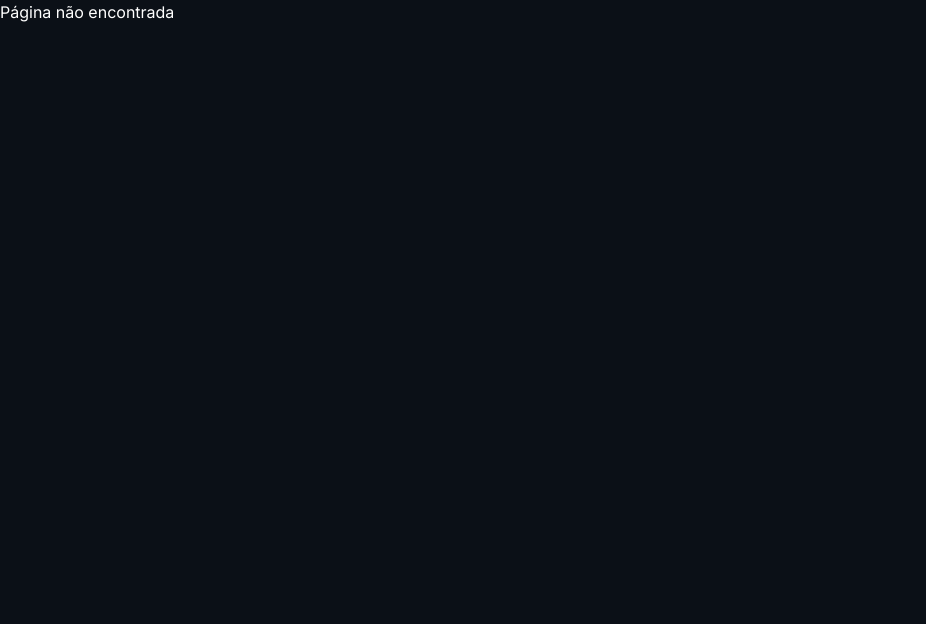
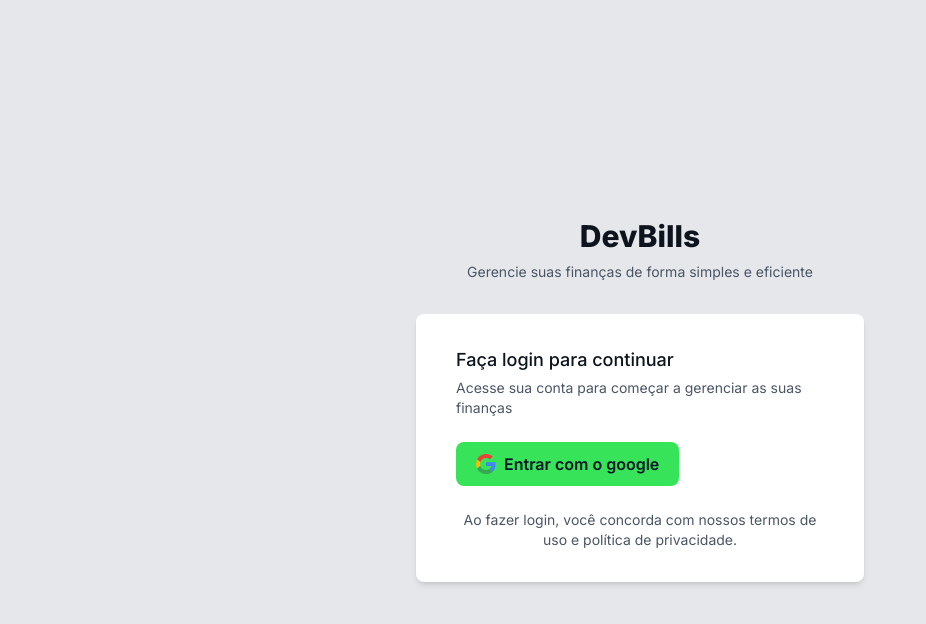
Before and after one commit to OzielCosta-Dev/Devbills-interface, a React (Vite) app: page /login in a window 1280 px wide. Shown: the top 624 px of the page, without its empty margins (0-926 px from the left). Built offline with nearby package versions, Linux system fonts and the light colour scheme.

Commit message:
criado-tela-login

```diff
--- a/package.json
+++ b/package.json
@@ -11,6 +11,7 @@
   },
   "dependencies": {
     "@tailwindcss/vite": "^4.3.3",
+    "lucide-react": "^1.32.0",
     "react": "^19.2.8",
     "react-dom": "^19.2.8",
     "react-router": "^8.3.0",
--- a/src/components/Button.tsx
+++ b/src/components/Button.tsx
@@ -1,4 +1,7 @@
 import type { ButtonHTMLAttributes, ReactNode } from "react";
+
+
+
 
 type ButtonVariants =
 	| "primary"
--- /dev/null
+++ b/src/components/GoogleLoginButton.tsx
@@ -0,0 +1,40 @@
+import Button from "./Button";
+
+interface GoogleLoginProps {
+	isLoading: boolean;
+	onClick: () => void;
+}
+
+const GoogleLoginButton = ({ isLoading, onClick }: GoogleLoginProps) => {
+	return (
+		<Button
+			onClick={onClick}
+			isLoading={isLoading}
+			fullWidth
+			className="flex items-center justify-center"
+			type="button"
+		>
+			<svg className="h-5 w-5 mr-2" aria-hidden="true" viewBox="0 0 24 24">
+				<path
+					d="M12.0003 4.75C13.7703 4.75 15.3553 5.36 16.6053 6.45L20.0303 3.02C17.9502 1.15 15.2353 0 12.0003 0C7.31031 0 3.25531 2.69 1.28931 6.61L5.27031 9.7C6.21531 6.86 8.87031 4.75 12.0003 4.75Z"
+					fill="#EA4335"
+				/>
+				<path
+					d="M23.49 12.27C23.49 11.48 23.42 10.73 23.3 10H12V14.51H18.47C18.18 15.99 17.33 17.25 16.07 18.1L19.93 21.19C22.19 19.09 23.49 15.94 23.49 12.27Z"
+					fill="#4285F4"
+				/>
+				<path
+					d="M5.27 14.3C5.02 13.57 4.89 12.8 4.89 12C4.89 11.2 5.03 10.43 5.27 9.7L1.29 6.61C0.471 8.24 0 10.06 0 12C0 13.94 0.471 15.76 1.29 17.39L5.27 14.3Z"
+					fill="#FBBC05"
+				/>
+				<path
+					d="M12.0004 24C15.2404 24 17.9654 22.94 19.9354 21.19L16.0704 18.1C15.0004 18.81 13.6204 19.25 12.0004 19.25C8.8704 19.25 6.2154 17.14 5.2704 14.3L1.2894 17.39C3.2554 21.31 7.3104 24 12.0004 24Z"
+					fill="#34A853"
+				/>
+			</svg>
+			Entrar com o google
+		</Button>
+	);
+};
+
+export default GoogleLoginButton;
--- a/src/pages/Home.tsx
+++ b/src/pages/Home.tsx
@@ -1,10 +1,105 @@
+import { CreditCard, List, TrendingUp, Wallet } from "lucide-react";
+import type { JSX } from "react";
 import Button from "../components/Button";
 
+interface Feature {
+	icon: JSX.Element;
+	title: string;
+	description: string;
+}
+
 const Home = () => {
+	const features: ReadonlyArray<Feature> = [
+		{
+			icon: <Wallet className="w-8 h-8 text-primary-700" />,
+			title: "Controle Financeiro",
+			description:
+				"Monitore suas despesas e receitas em um só lugar, com uma interface intuitiva e fácil de usar.",
+		},
+		{
+			icon: <TrendingUp className="w-8 h-8 text-primary-700" />,
+			title: "Relatórios",
+			description:
+				"Visualize graficamente seus gastos e entenda para onde seu dinheiro está indo.",
+		},
+		{
+			icon: <List className="w-8 h-8 text-primary-700" />,
+			title: "Categorias Personalizadas",
+			description:
+				"Organize suas transações em categorias para melhor análise.",
+		},
+		{
+			icon: <CreditCard className="w-8 h-8 text-primary-700" />,
+			title: "Transações Ilimitadas",
+			description:
+				"Adicione quantas transações quiser e mantenha um histórico completo de suas finanças.",
+		},
+	];
 	return (
-		<div>
-			<h2>Home</h2>
-			<Button variant="outline" isLoading>Clique em Mim</Button>
+		<div className="bg-gray-950 min-h-screen">
+			<div className="container-app">
+				<section className="py-12 md:py-20">
+					<div className="grid grid-cols-1 md:grid-cols-2 gap-12 items-center">
+						<div>
+							<h1 className="text-4xl md:text-5xl font-bold text-white mb-6">
+								Gerencie suas finanças com o{" "}
+								<span className="text-primary-500">DevBills</span>
+							</h1>
+							<p className="text-lg text-white mb-8">
+								Uma plataforma simples e eficiente para controlar sua despesas e
+								receitas. Organize suas finanças pessoais ou do seu negócio com
+								facilidade.
+							</p>
+						</div>
+						<div className="flex flex-col sm:flex-row space-y-4 sm:space-y-0 sm:space-x">
+							<Button className="text-center px-6 py-3">Começar Agora</Button>
+						</div>
+					</div>
+				</section>
+
+				<section className="py-12 md:py-20 bg-gray-900 rouded-xl">
+					<div className="container-app">
+						<div className="text-center mb-12">
+							<h2 className="text-3xl font-bold text-white mb-4">
+								Recurso do DevBills
+							</h2>
+							<p className="text-lg text-white max-w-2xl mx-auto">
+								Nossa plataforma oferece tudo o que você precisa para manter
+								suas finanças organizadas.
+							</p>
+						</div>
+						<div className="grid grid-cols-1 md:grid-cols-2 lg:grid-cols-4 gap-8">
+							{features.map((feature) => (
+								<div
+									key={feature.title}
+									className="bg-gray-800 p-6 round-xl hover:shadow-lg "
+								>
+									<div className="mb-4 bg-primary-500/10 p-3 rounded-full inline-block">
+										{feature.icon}
+									</div>
+									<h3 className="text-xl font-semibold text-white mb-2">
+										{feature.title}
+									</h3>
+									<p className="text-gray-400">{feature.description}</p>
+								</div>
+							))}
+						</div>
+					</div>
+				</section>
+
+				<section className="py-12 md:py-20">
+					<div className="bg-gray-900 p-8 md:p-12 rounded-xl text-center border border-gray-700">
+						<h2 className="text-2xl md:text-3xl font-bold text-white mb-4">
+							Pronto para organizar suas finanças?
+						</h2>
+						<p className="text-white text-opacity-90 max-w-2xl mx-auto mb-8">
+							Comece a usar o DevBills hoje mesmo e tenha o controle total sobre
+							o seu dinheiro. É gratuito e fácil de usar!
+						</p>
+						<Button className="mx-auto px-6 py-3">Criar Conta Gratuita</Button>
+					</div>
+				</section>
+			</div>
 		</div>
 	);
 };
--- /dev/null
+++ b/src/pages/Login.tsx
@@ -0,0 +1,40 @@
+import GoogleLoginButton from "../components/GoogleLoginButton";
+
+const Login = () => {
+	return (
+		<div className="min-h-screen flex items-center justify-center bg-gray-200 py-12 px-4 sm:px-6 lg:px-8">
+			<div className="max-w-md w-full space-y-8">
+				<header>
+					<h1 className="text-center text-3xl font-extrabold text-gray-900 ">
+						DevBills
+					</h1>
+					<p className="mt-2 text-center text-sm text-gray-600">
+						Gerencie suas finanças de forma simples e eficiente
+					</p>
+				</header>
+
+				<main className="mt-8 bg-white py-8 px-4 shadow-md rounded-lg sm:px-10 space-y-6">
+					<section className="mb-6">
+						<h2 className="text-lg font-medium text-gray-900">
+							Faça login para continuar
+						</h2>
+						<p className="mt-1 text-sm text-gray-600 ">
+							Acesse sua conta para começar a gerenciar as suas finanças
+						</p>
+					</section>
+
+					<GoogleLoginButton />
+
+					<footer className="mt-6">
+						<p className="mt-1 text-sm text-gray-600 text-center">
+							Ao fazer login, você concorda com nossos termos de uso e política
+							de privacidade.
+						</p>
+					</footer>
+				</main>
+			</div>
+		</div>
+	);
+};
+
+export default Login;
--- a/src/routes/index.tsx
+++ b/src/routes/index.tsx
@@ -1,11 +1,14 @@
 import { BrowserRouter, Route, Routes } from "react-router";
 import Home from "../pages/Home";
+import Login from "../pages/Login";
 
 const AppRoutes = () => {
 	return (
 		<BrowserRouter>
 			<Routes>
 				<Route path="/" element={<Home />} />
+				<Route path="/login" element={<Login />} />
+
 				<Route path="*" element={<h2>Página não encontrada</h2>} />
 			</Routes>
 		</BrowserRouter>
--- a/src/utils/index.css
+++ b/src/utils/index.css
@@ -34,3 +34,7 @@
 body {
     @apply bg-gray-950 text-gray-50 min-h-screen font-sans;
 }
+
+.container-app {
+    @apply max-w-7xl mx-auto px-4;
+}
```
Also changed, not shown: 1 other file (tests, documents, lock files or other folders).
